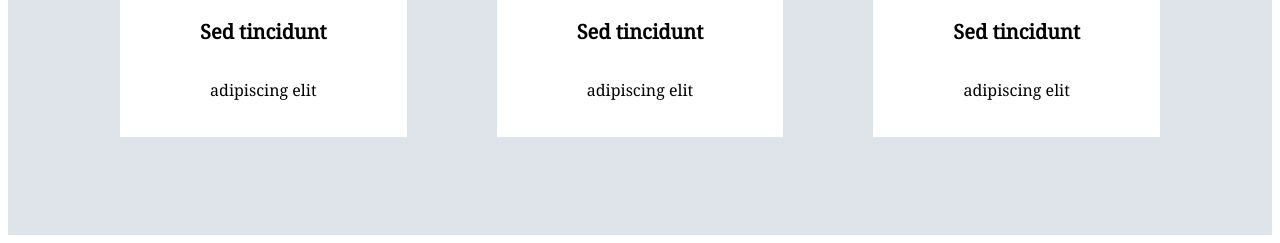
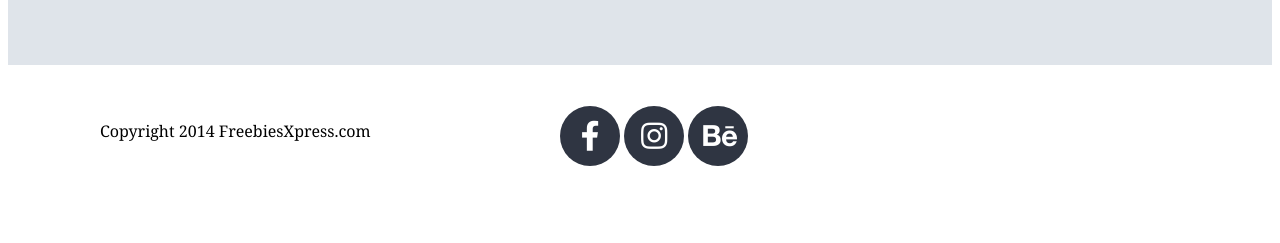
Before and after one commit to Maciej0o/task-runner, a website: page index.html in a window 1280 px wide. Shown: the part 2370-2613 px from the top of the page. After the commit the page ends 2591 px from the top, so only its background shows below. Drawn offline with nearby package versions, Linux system fonts and the light colour scheme.

Commit message:
Add footer

```diff
--- a/css/style.css
+++ b/css/style.css
@@ -139,7 +139,7 @@ body {
 .card-image img {
   fit: cover;
   width: 100%;
-  height: 300px;
+  height: 100%;
 }
 
 .portfolio .card-body {
@@ -149,3 +149,34 @@ body {
 .portfolio .card-body h5 {
   font-size: 20px;
 }
+
+/* Footer */
+
+.page-footer ul {
+  list-style-type: none;
+  text-align: left;
+  padding-inline-start: 0;
+}
+.page-footer li {
+    display: inline;
+    font-size: 0;
+}
+
+.page-footer i {
+    font-size: 30px;
+    color: #ffffff;
+    background: #2f3542;
+    height: 60px;
+    width: 60px;
+    text-align: center;
+    padding: 15px;
+    border-radius: 50%;
+}
+
+.page-footer .container {
+  padding: 5px 15px;
+}
+
+.footer-text {
+  padding: 30px 30px;
+}
--- a/index.html
+++ b/index.html
@@ -134,5 +134,20 @@
         </div>
       </div>
     </section>
+    <footer class="page-footer">
+      <div class="container">
+        <div class="row">
+          <div class="footer-text col-5"
+            <p>Copyright 2014 FreebiesXpress.com</p>
+          </div>
+          <div class="footer-icons col-7">
+            <ul>
+              <li><a href="https://www.facebook.com/"><i class="fab fa-facebook-f"></i>Facebook</a></li>
+              <li><a href="https://www.instagram.com/?hl=pl"><i class="fab fa-instagram"></i>Istagram</a></li>
+              <li><a href="https://www.behance.net/"><i class="fab fa-behance"></i>Behance</a></li>
+            </ul>
+          </div>
+        </div>
+      </div>
   </body>
 </html>
```
